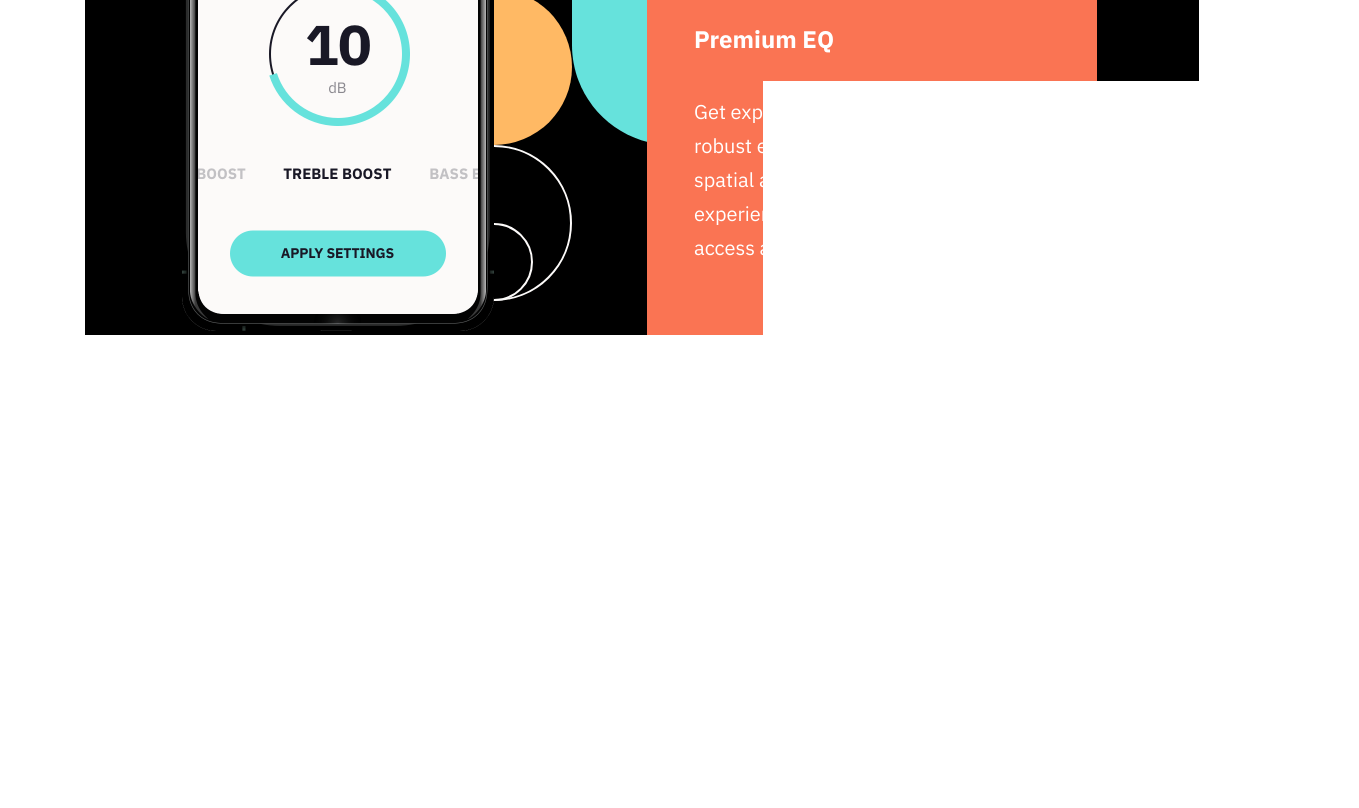
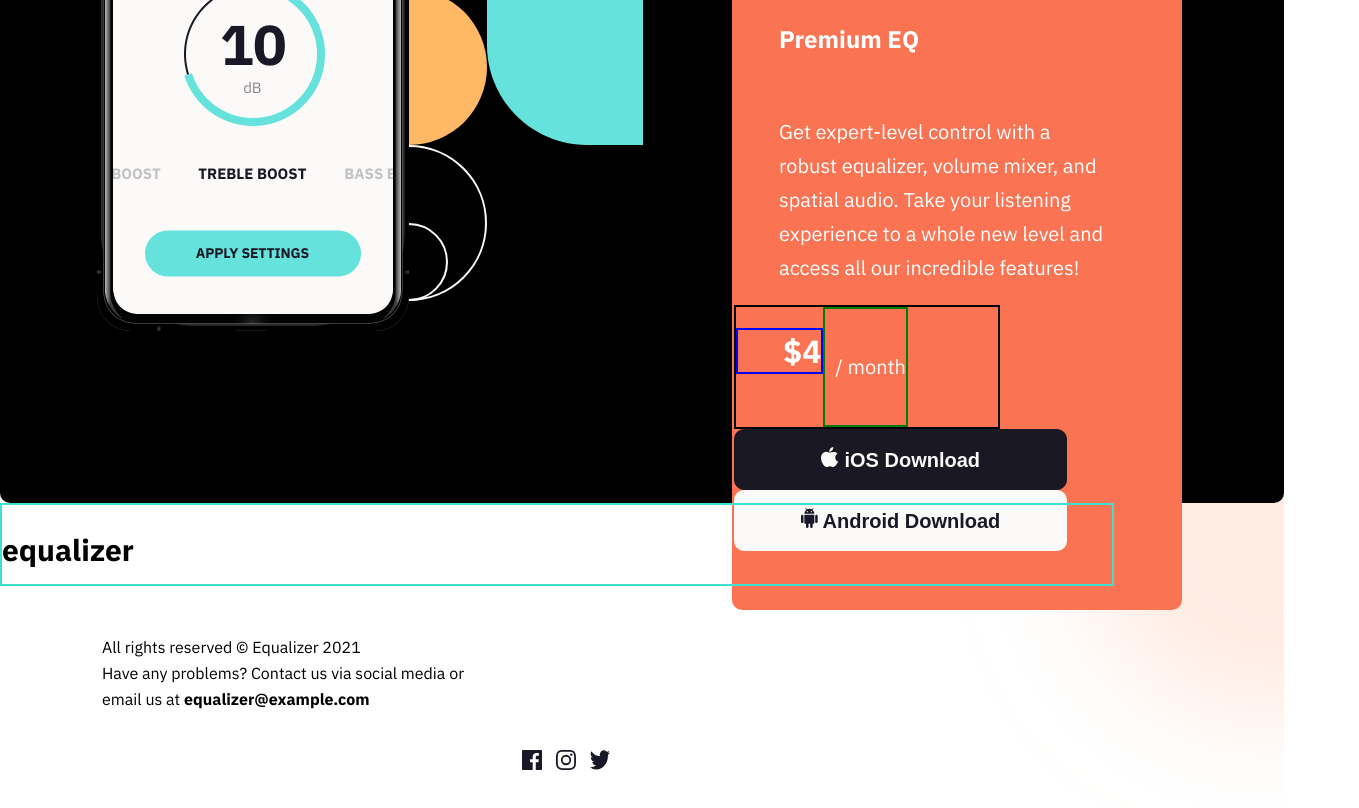
Before and after one commit to courtneylynngarner/equalizer-landing-page, a plain HTML site: page starter-code/index.html in a window 1280 px wide. Shown: the part 936-1744 px from the top of the page, 1359 px wide, since content can reach past the window. Drawn offline with Linux system fonts and the light colour scheme.

Commit message:
more css

```diff
--- a/starter-code/index.css
+++ b/starter-code/index.css
@@ -11,11 +11,11 @@ body {
   width: 100vw;
 }
 
-.body-container {
+/* .body-container {
   width: 1110px;
   margin: 0 auto;
   position: relative;
-}
+} */
 
 .header {
   width: 1110px;
@@ -99,6 +99,8 @@ body {
   top: 80px;
   right: 100px;
   margin: 0 auto;
+  display: flex;
+  flex-direction: column;
 }
 
 .premium-eq-heading {
@@ -120,19 +122,33 @@ body {
   display: flex;
   height: 120px;
   width: 262px;
+  border: 2px solid black;
 }
 
 .price {
-  position: absolute;
-  left: 45px;
-  bottom: 200px;
+  border: 2px solid blue;
+  margin-bottom: 10px;
+  padding: 0 0 0 45px;
+}
+
+.span-container {
+  border: 2px solid green;
+  display: flex;
+  align-items: center;
+  justify-content: center;
+  padding-left: 5px;
 }
 .price-per-month {
-  position: absolute;
-  left: 110px;
-  bottom: 225px;
   font-size: 20px;
   line-height: 34px;
+}
+
+.buttons {
+  border: 2px solid turquoise;
+  height: 180px;
+  display: flex;
+  flex-direction: column;
+  align-items: center;
 }
 
 .ios-download-button {
@@ -144,8 +160,12 @@ body {
   font-weight: bold;
   background-color: #191823;
   color: #fcfaf9;
-  position: absolute;
-  left: 45px;
+  cursor: pointer;
+}
+
+.ios-download-button:hover {
+  background-color: #66e2dc;
+  width: 500px;
 }
 
 .android-download-button {
@@ -157,52 +177,50 @@ body {
   font-size: 20px;
   background-color: #fcfaf9;
   color: #191826;
-  position: absolute;
-  left: 45px;
-  bottom: 10px;
+}
+
+.android-download-button:hover {
+  cursor: pointer;
+  background-color: #ffb964;
 }
 
 .footer {
-  border: 2px solid red;
   height: 79px;
   width: 1110px;
-  position: relative;
+  border: 2px solid turquoise;
+  /* position: relative; */
 }
 .equalizer-footer {
   display: flex;
-  /* border: 2px solid pink; */
   height: 79px;
   width: 250px;
-  position: absolute;
+  /* position: absolute; */
   top: 140px;
   font-size: 30px;
 }
 
 .footer-text {
   padding-left: 100px;
-  /* border: 2px solid orangered; */
   width: 380px;
   font-size: 16px;
   line-height: 26px;
-  position: absolute;
+  /* position: absolute; */
   top: 160px;
   left: 190px;
 }
 
 .social-media-tags {
-  position: absolute;
+  /* position: absolute; */
   top: 180px;
   left: 500px;
   display: flex;
   justify-content: flex-end;
-  /* border: solid 2px greenyellow; */
   padding: 15px;
   width: 600px;
 }
 
 .sm-logo {
   padding: 7px;
-  /* border: solid 2px turquoise; */
   height: 20px;
   width: 20px;
 }
--- a/starter-code/index.html
+++ b/starter-code/index.html
@@ -36,7 +36,7 @@
           parametric EQ & volume mixer. Control bass, mids, treble, gain
           control, reverb, and more!
         </p>
-
+      </div>
         <div class="page-center">
           <img class="app-picture" src="./assets/illustration-app.png" alt="" />
           <img
@@ -52,10 +52,16 @@
               level and access all our incredible features!
             </p>
             <div class="premium-eq-pricing">
-              <h1 class="price">$4</h1>
-              <p class="price-per-month">&#160/ month</p>
+              <div class="">
+                <h1 class="price">$4</h1>
+              </div>
+
+              <div class="span-container">
+                <span class="price-per-month">&#160/ month</span>
+              </div>
+
             </div>
-            <div class="buttons">
+            <!-- <div class="buttons"> -->
             <button class="ios-download-button">
               <img src="./assets/icon-apple.svg" alt="" /> iOS Download
             </button>
@@ -63,10 +69,10 @@
               <img src="./assets/icon-android.svg" alt="" />
               Android Download
             </button>
-          </div>
+          <!-- </div> -->
           </div>
         </div>
-      </div>
+
       <footer class="footer">
         <h2 class="equalizer-footer">equalizer</h2>
         <div class="footer-text">
```
